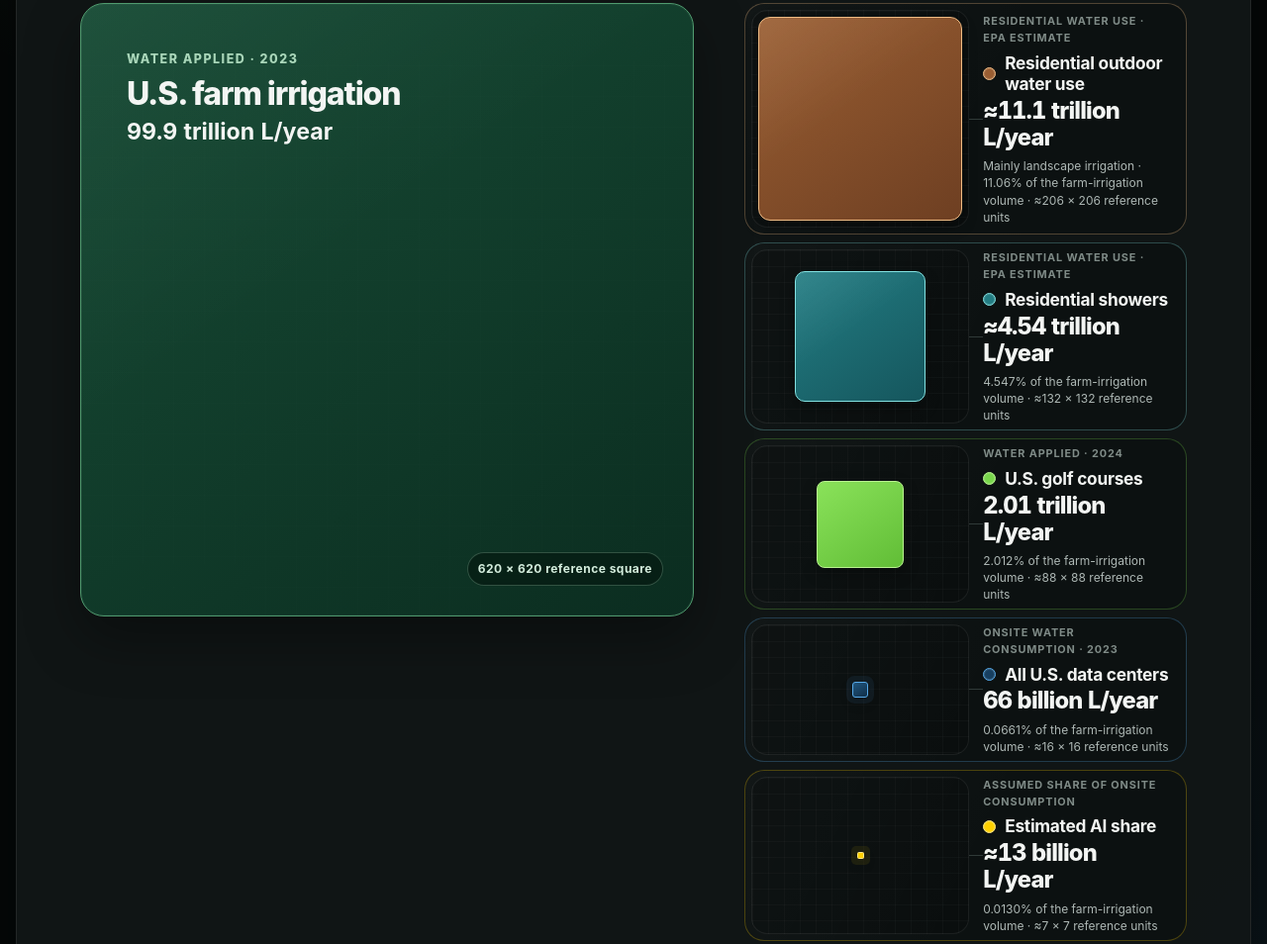
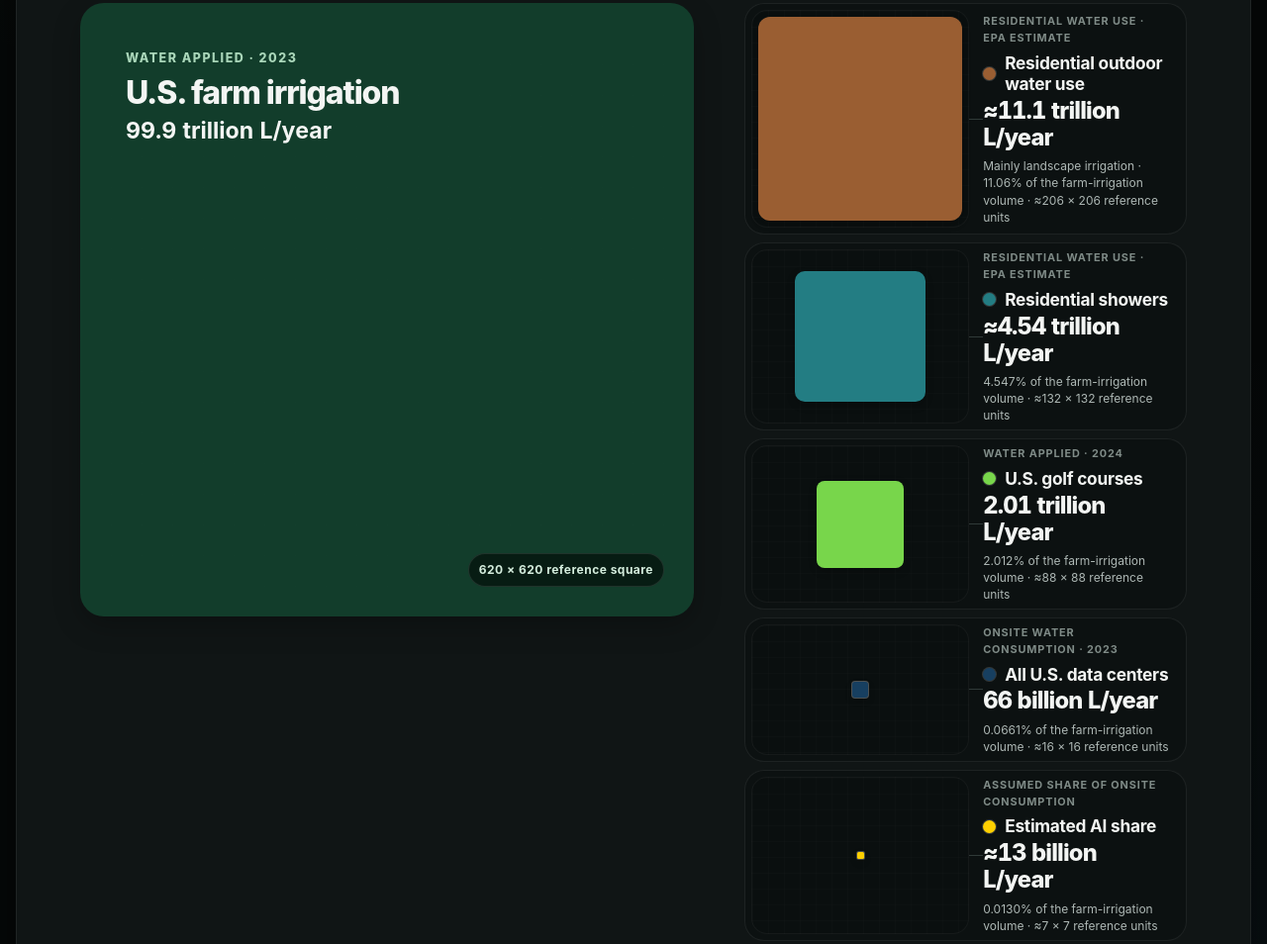
Before and after one commit to jeremy-allen/ai-water, a plain HTML site: page index.html in a window 1280 px wide. Shown: the part 447-1401 px from the top of the page at 99% size. Drawn offline with Linux system fonts and the light colour scheme.

Commit message:
Apply matte visual treatment

```diff
--- a/index.html
+++ b/index.html
@@ -18,25 +18,16 @@
       --muted: #aeb8b5;
       --muted-2: #7f8b87;
       --farm: #123d2b;
-      --farm-deep: #0b2d20;
       --farm-edge: #4f9a6e;
       --outdoor: #9a5e32;
-      --outdoor-deep: #6e3f22;
-      --outdoor-edge: #efbb83;
       --shower: #237d83;
-      --shower-deep: #15565d;
-      --shower-edge: #83e2e2;
       --golf: #78d64b;
-      --golf-deep: #61bd36;
-      --golf-edge: #b9f38f;
       --data: #173f60;
-      --data-deep: #102f49;
       --data-edge: #56a9e8;
       --ai: #ffd000;
-      --ai-edge: #ffe887;
       --ai-ink: #171300;
       --focus: #ffffff;
-      --shadow: 0 32px 90px rgba(0, 0, 0, 0.48);
+      --shadow: 0 20px 56px rgba(0, 0, 0, 0.34);
       --radius-xl: 30px;
       --radius-lg: 20px;
       --radius-md: 14px;
@@ -56,8 +47,8 @@
       margin: 0;
       color: var(--text);
       background:
-        radial-gradient(circle at 18% 0%, rgba(120, 185, 74, 0.11), transparent 32rem),
-        radial-gradient(circle at 100% 38%, rgba(86, 169, 232, 0.08), transparent 38rem),
+        radial-gradient(circle at 18% 0%, rgba(120, 185, 74, 0.055), transparent 32rem),
+        radial-gradient(circle at 100% 38%, rgba(86, 169, 232, 0.04), transparent 38rem),
         var(--page);
       font-family: Inter, ui-sans-serif, -apple-system, BlinkMacSystemFont, "Segoe UI", sans-serif;
       font-size: 16px;
@@ -102,7 +93,7 @@
 
     .panel {
       overflow: hidden;
-      border: 1px solid rgba(255, 255, 255, 0.08);
+      border: 1px solid rgba(255, 255, 255, 0.065);
       border-radius: var(--radius-xl);
       background: rgba(17, 22, 22, 0.96);
       box-shadow: var(--shadow);
@@ -194,14 +185,10 @@
       max-width: 620px;
       aspect-ratio: 1;
       overflow: hidden;
-      border: 1.5px solid var(--farm-edge);
+      border: 0;
       border-radius: 24px;
-      background:
-        linear-gradient(145deg, rgba(255, 255, 255, 0.035), transparent 42%),
-        linear-gradient(145deg, #174b35, var(--farm-deep));
-      box-shadow:
-        0 22px 55px rgba(0, 0, 0, 0.34),
-        inset 0 0 0 1px rgba(255, 255, 255, 0.035);
+      background: var(--farm);
+      box-shadow: 0 10px 28px rgba(0, 0, 0, 0.24);
       isolation: isolate;
     }
 
@@ -209,7 +196,7 @@
       position: absolute;
       inset: 0;
       z-index: -1;
-      opacity: 0.22;
+      opacity: 0.1;
       background-image:
         linear-gradient(rgba(255, 255, 255, 0.03) 1px, transparent 1px),
         linear-gradient(90deg, rgba(255, 255, 255, 0.03) 1px, transparent 1px);
@@ -255,14 +242,13 @@
       right: clamp(18px, 3vw, 30px);
       bottom: clamp(18px, 3vw, 30px);
       padding: 7px 10px;
-      border: 1px solid rgba(185, 243, 207, 0.24);
+      border: 1px solid rgba(255, 255, 255, 0.1);
       border-radius: 999px;
       color: #d4eddd;
-      background: rgba(4, 20, 13, 0.56);
+      background: rgba(4, 20, 13, 0.78);
       font-size: clamp(0.62rem, 1vw, 0.75rem);
       font-weight: 700;
       letter-spacing: 0.04em;
-      backdrop-filter: blur(6px);
     }
 
     .separate-column {
@@ -281,36 +267,29 @@
       align-items: center;
       min-height: var(--row-min);
       padding: 6px 16px 6px 6px;
-      border: 1px solid var(--line);
+      border: 1px solid rgba(255, 255, 255, 0.07);
       border-radius: var(--radius-lg);
-      background:
-        linear-gradient(115deg, rgba(255, 255, 255, 0.025), transparent 55%),
-        var(--panel-3);
+      background: var(--panel-3);
     }
 
     .category-row.outdoor-row {
       --row-min: 234px;
-      border-color: rgba(239, 187, 131, 0.3);
     }
 
     .category-row.shower-row {
       --row-min: 160px;
-      border-color: rgba(131, 226, 226, 0.28);
     }
 
     .category-row.golf-row {
       --row-min: 124px;
-      border-color: rgba(120, 214, 75, 0.27);
     }
 
     .category-row.data-row {
       --row-min: 128px;
-      border-color: rgba(86, 169, 232, 0.27);
     }
 
     .category-row.ai-row {
       --row-min: 144px;
-      border-color: rgba(255, 208, 0, 0.26);
     }
 
     .shape-cell {
@@ -320,12 +299,12 @@
       height: 100%;
       min-height: 0;
       place-items: center;
-      border: 1px solid rgba(255, 255, 255, 0.07);
+      border: 1px solid rgba(255, 255, 255, 0.045);
       border-radius: 16px;
       background:
-        linear-gradient(rgba(255, 255, 255, 0.025) 1px, transparent 1px),
-        linear-gradient(90deg, rgba(255, 255, 255, 0.025) 1px, transparent 1px),
-        rgba(0, 0, 0, 0.14);
+        linear-gradient(rgba(255, 255, 255, 0.012) 1px, transparent 1px),
+        linear-gradient(90deg, rgba(255, 255, 255, 0.012) 1px, transparent 1px),
+        rgba(0, 0, 0, 0.1);
       background-size: 16px 16px;
     }
 
@@ -342,52 +321,48 @@
       flex: 0 0 auto;
       box-sizing: border-box;
       aspect-ratio: 1;
-      box-shadow: 0 6px 15px rgba(0, 0, 0, 0.3);
+      box-shadow: 0 3px 9px rgba(0, 0, 0, 0.22);
     }
 
     .outdoor-square {
       width: 206.232px;
-      border: 1.5px solid var(--outdoor-edge);
+      border: 0;
       border-radius: 12px;
-      background:
-        linear-gradient(145deg, rgba(255, 255, 255, 0.08), transparent 44%),
-        linear-gradient(145deg, var(--outdoor), var(--outdoor-deep));
+      background: var(--outdoor);
     }
 
     .shower-square {
       width: 132.208px;
-      border: 1.5px solid var(--shower-edge);
+      border: 0;
       border-radius: 10px;
-      background:
-        linear-gradient(145deg, rgba(255, 255, 255, 0.08), transparent 44%),
-        linear-gradient(145deg, var(--shower), var(--shower-deep));
+      background: var(--shower);
     }
 
     .golf-square {
       width: 87.944px;
-      border: 1.5px solid var(--golf-edge);
+      border: 0;
       border-radius: 8px;
-      background: linear-gradient(145deg, #8ae25a, var(--golf-deep));
+      background: var(--golf);
     }
 
     .data-square {
       width: 15.936px;
-      border: 1.5px solid var(--data-edge);
+      border: 0;
       border-radius: 3px;
-      background: linear-gradient(145deg, #21567e, var(--data-deep));
+      background: var(--data);
       box-shadow:
-        0 0 0 6px rgba(86, 169, 232, 0.08),
-        0 5px 12px rgba(0, 0, 0, 0.3);
+        0 0 0 1px rgba(255, 255, 255, 0.28),
+        0 3px 7px rgba(0, 0, 0, 0.24);
     }
 
     .ai-square {
       width: 7.073px;
-      border: 1px solid var(--ai-edge);
+      border: 0;
       border-radius: 1.5px;
       background: var(--ai);
       box-shadow:
-        0 0 0 6px rgba(255, 208, 0, 0.08),
-        0 5px 12px rgba(0, 0, 0, 0.3);
+        0 0 0 1px rgba(255, 255, 255, 0.24),
+        0 3px 7px rgba(0, 0, 0, 0.24);
     }
 
     .category-copy {
@@ -418,33 +393,28 @@
       flex: 0 0 13px;
       width: 13px;
       height: 13px;
-      border: 1.5px solid currentColor;
+      border: 0;
       border-radius: 50%;
-      box-shadow: inset 0 0 0 1px rgba(255, 255, 255, 0.13);
+      box-shadow: 0 0 0 1px rgba(255, 255, 255, 0.16);
     }
 
     .label-swatch.golf {
-      color: var(--golf-edge);
       background: var(--golf);
     }
 
     .label-swatch.outdoor {
-      color: var(--outdoor-edge);
       background: var(--outdoor);
     }
 
     .label-swatch.shower {
-      color: var(--shower-edge);
       background: var(--shower);
     }
 
     .label-swatch.data {
-      color: var(--data-edge);
       background: var(--data);
     }
 
     .label-swatch.ai {
-      color: var(--ai-edge);
       background: var(--ai);
     }
 
@@ -481,7 +451,7 @@
       margin-top: 0.43rem;
       border-radius: 50%;
       background: var(--farm-edge);
-      box-shadow: 0 0 0 4px rgba(166, 221, 121, 0.1);
+      box-shadow: none;
     }
 
     .offsite-note {
@@ -491,11 +461,9 @@
       align-items: start;
       margin: 0 clamp(24px, 5vw, 64px);
       padding: clamp(24px, 3.5vw, 38px);
-      border: 1px solid rgba(86, 169, 232, 0.25);
+      border: 1px solid rgba(255, 255, 255, 0.07);
       border-radius: var(--radius-lg);
-      background:
-        linear-gradient(110deg, rgba(23, 63, 96, 0.36), rgba(23, 63, 96, 0.08)),
-        var(--panel-3);
+      background: #0f181d;
     }
 
     .offsite-lead {
@@ -515,15 +483,17 @@
 
     .offsite-square {
       width: 55.482px;
-      border: 1.5px solid #b7e5ff;
+      border: 0;
       border-radius: 6px;
       background:
         repeating-linear-gradient(
           135deg,
-          rgba(145, 214, 255, 0.72) 0 5px,
-          rgba(23, 63, 96, 0.96) 5px 10px
+          rgba(118, 179, 214, 0.58) 0 5px,
+          rgba(23, 63, 96, 0.92) 5px 10px
         );
-      box-shadow: 0 7px 18px rgba(0, 0, 0, 0.34);
+      box-shadow:
+        0 0 0 1px rgba(255, 255, 255, 0.18),
+        0 3px 8px rgba(0, 0, 0, 0.22);
     }
 
     .offsite-scale-label {
```
